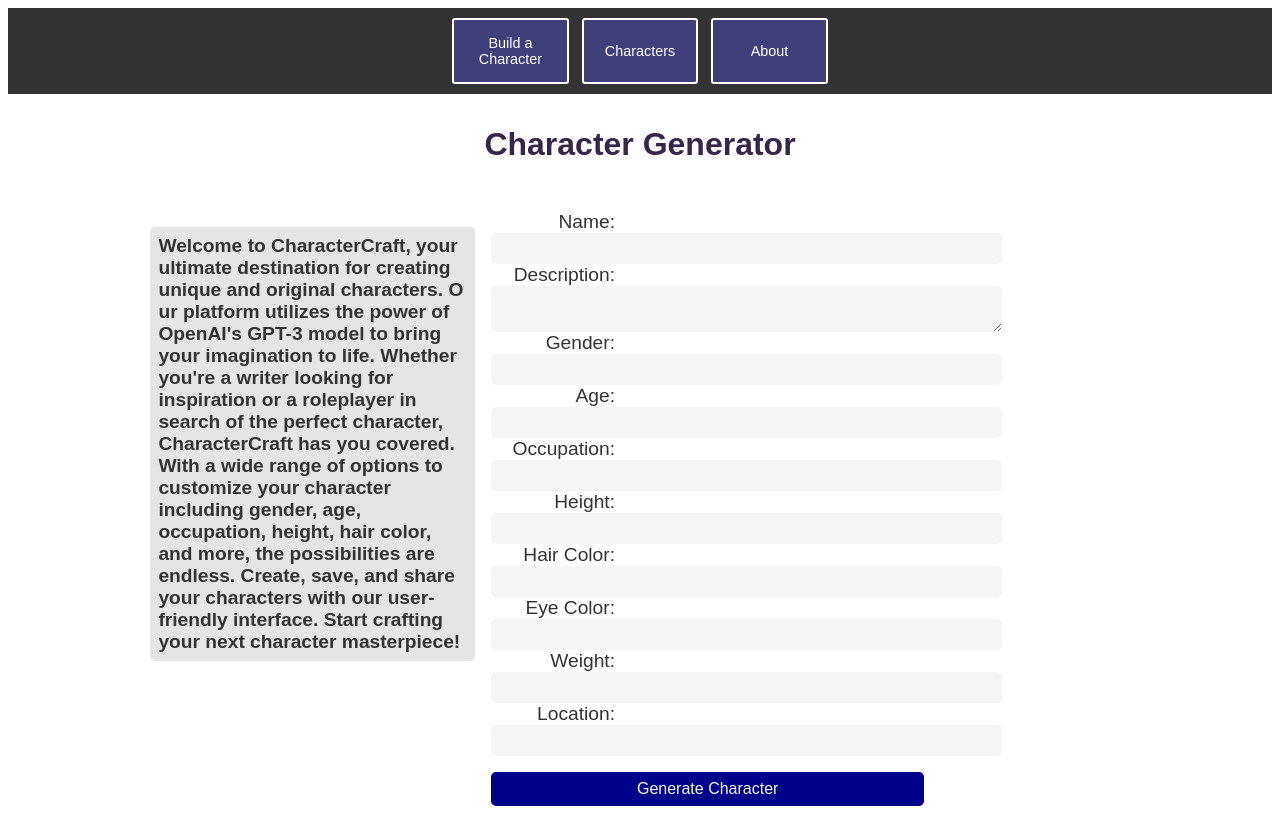
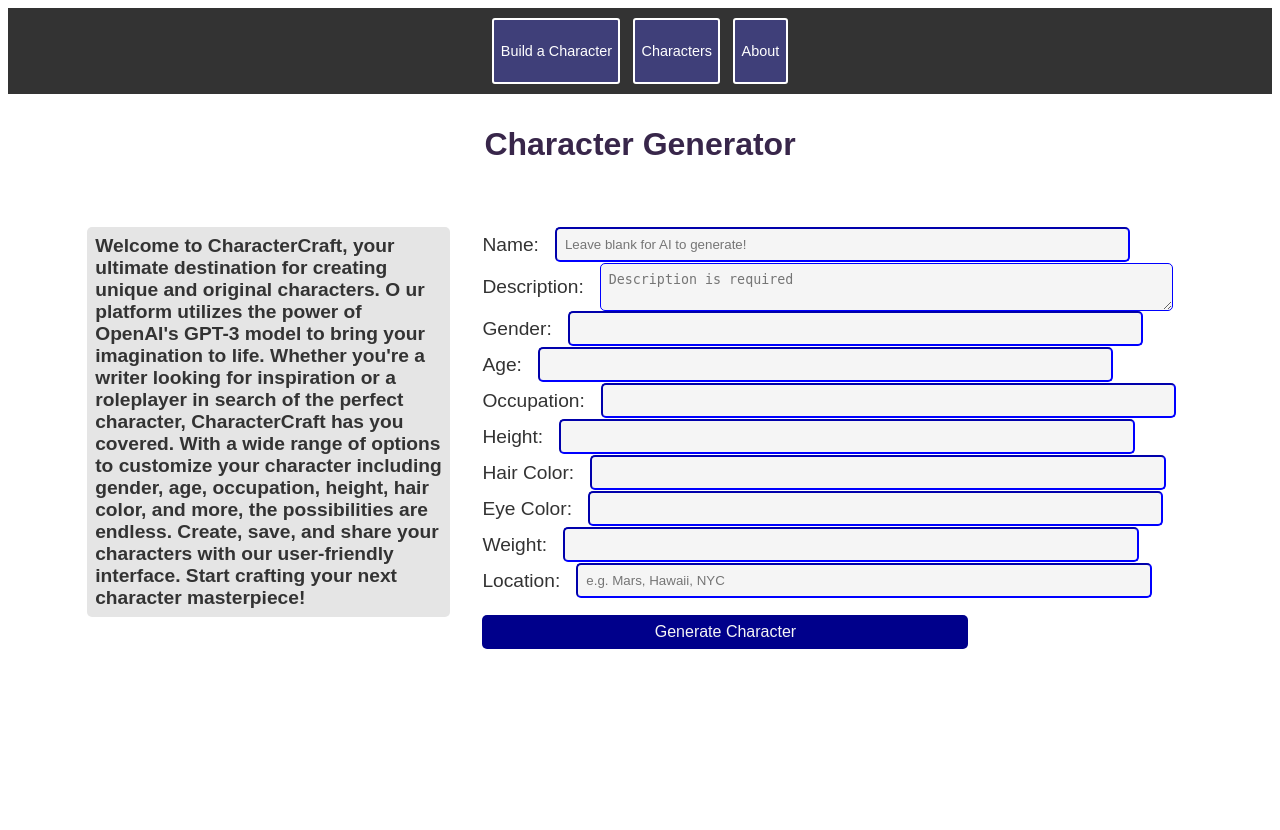
Before and after one commit to SaberSwordBoy/CharacterGenerator, a Flask app: page / in a window 1280 px wide. After the commit the page ends 649 px from the top, so only its background shows below. Run offline with Flask 2, Linux system fonts and the light colour scheme; parts of the project's set-up code (start-up, migrations or seed data) failed here and were passed over.

Commit message:
CSS Changes for design and add placeholder text in input form

```diff
--- a/static/css/styles.css
+++ b/static/css/styles.css
@@ -15,7 +15,7 @@ h1 {
 
 /* style the container */
 .container {
-    width: 80%; /* change the width of the container to 80% of the window */
+    width: 90%; /* change the width of the container to 80% of the window */
     margin: 0 auto;
     display: flex;
     flex-wrap: wrap;
@@ -24,27 +24,30 @@ h1 {
 /* style the form inputs and labels */
 form {
     width: 100%; /* change the width of the form to 100% of the container */
-    margin-right: 2%;
+    margin-right: 3%;
     padding: 1rem;
     flex: 2;
 
     display: flex; /* use flex layout for the form */
     flex-wrap: wrap; /* allow elements to wrap to the next line if needed */
+    margin: 1rem;
 }
 form label {
     font-size: 1.2rem;
-    width: 20%; /* make the label take up 20% of the width of the form */
-    text-align: right; /* align the text to the right */
+    /*width: 20%; /* make the label take up 20% of the width of the form */
+    text-align: left; /* align the text to the right */
     padding-right: 1rem;
     align-self: center; /* center the label vertically */
     margin-top: auto;
     margin-bottom: auto;
+    display: inline-block;
+    width: fit-content;
 }
 form input[type="text"], form textarea {
     width: 80%;
     padding: 0.5rem;
     border-radius: 5px;
-    border: none;
+    border-color: #0000FF;
     background-color: #f5f5f5;
 
     margin-top: auto;
@@ -63,6 +66,7 @@ form input[type="submit"] {
     margin-top: 1rem;
     border-radius: 5px;
     transition: all 0.2s ease-in-out;
+    border-color: blue
 }
 form input[type="submit"]:hover {
     background-color: #0000FF;
@@ -70,14 +74,14 @@ form input[type="submit"]:hover {
 
 /* style the description */
 .description {
-    width: 18%; /* change the width of the description to 18% of the container */
+    width: 30%; /* change the width of the description to 18% of the container */
     padding: 1rem;
     flex: 1;
 }
 
 /* style the output */
 .output {
-    width: 100%; /* change the width of the output to 100% of the container */
+    width: 90%; /* change the width of the output to 100% of the container */
     padding: 1rem;
     background-color: #f5f5f5;
     border-radius: 5px;
@@ -152,6 +156,7 @@ nav a {
     font-size: .9rem;
     border: 2px solid #fff;
     border-radius: 3px;
+    width: fit-content;
 
 }
 
@@ -194,5 +199,27 @@ nav a:hover {
 @media only screen and (max-width: 600px) {
   .container {
     width: 100%; /* change the width of the container to 80% of the window */
+    display: block;
 }
+    .description {
+        width: 90%;
+    }
+
+    form label {
+        display: flex;
+        width: 40%;
+    }
 }
+
+@media only screen and (max-width: 1100px) {
+    .container {
+        width: 90%;
+    }
+    .description {
+        width: 50%;
+    }
+    form label {
+        display: flex;
+        width: 40%;
+    }
+}
--- a/templates/index.html
+++ b/templates/index.html
@@ -18,34 +18,44 @@
                 </div>
                 <form method="post" action=".">
                     <label for="name">Name:</label>
-                    <input type="text" id="name" name="name">
+                    <input type="text" id="name" name="name" placeholder="Leave blank for AI to generate!">
+                    <br>
                     <br>
                     <label for="description">Description:</label>
-                    <textarea id="description" name="description" required></textarea>
+                    <textarea id="description" name="description" required placeholder="Description is required"></textarea>
+                    <br>
                     <br>
                     <label for="gender">Gender:</label>
                     <input type="text" id="gender" name="gender">
                     <br>
+                    <br>
                     <label for="age">Age:</label>
                     <input type="text" id="age" name="age">
+                    <br>
                     <br>
                     <label for="occupation">Occupation:</label>
                     <input type="text" id="occupation" name="occupation">
                     <br>
+                    <br>
                     <label for="height">Height:</label>
                     <input type="text" id="height" name="height">
+                    <br>
                     <br>
                     <label for="hair_color">Hair Color:</label>
                     <input type="text" id="hair_color" name="hair_color">
                     <br>
+                    <br>
                     <label for="eye_color">Eye Color:</label>
                     <input type="text" id="eye_color" name="eye_color">
+                    <br>
                     <br>
                     <label for="weight">Weight:</label>
                     <input type="text" id="weight" name="weight">
                     <br>
+                    <br>
                     <label for="location">Location:</label>
-                    <input type="text" id="location" name="location">
+                    <input type="text" id="location" name="location" placeholder="e.g. Mars, Hawaii, NYC">
+                    <br>
                     <br>
                     <input type="submit" value="Generate Character">
                 </form>
```
